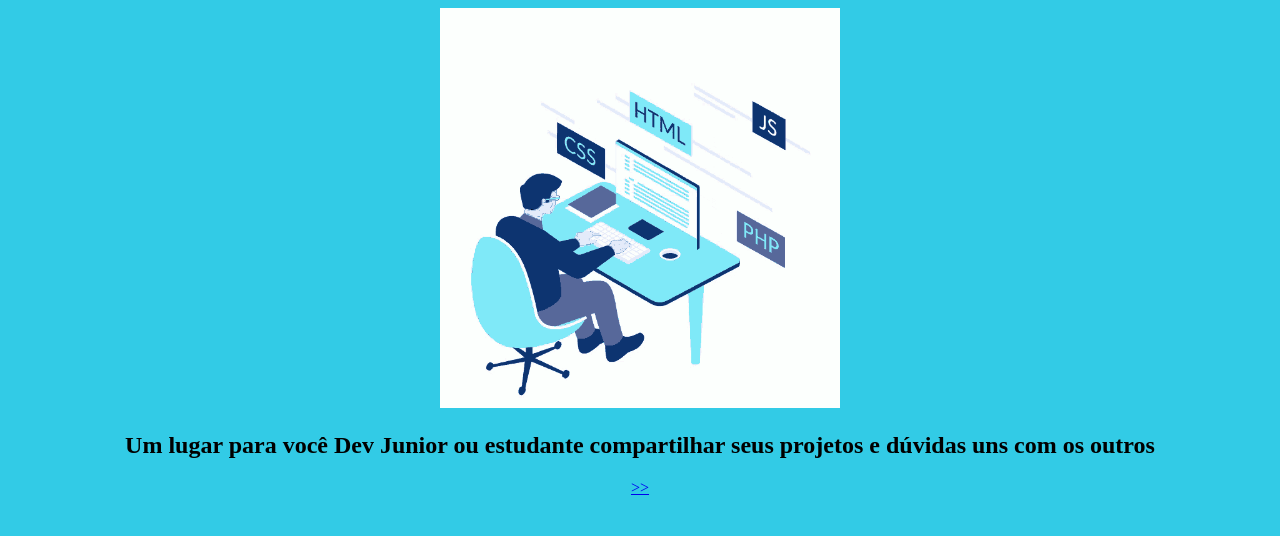
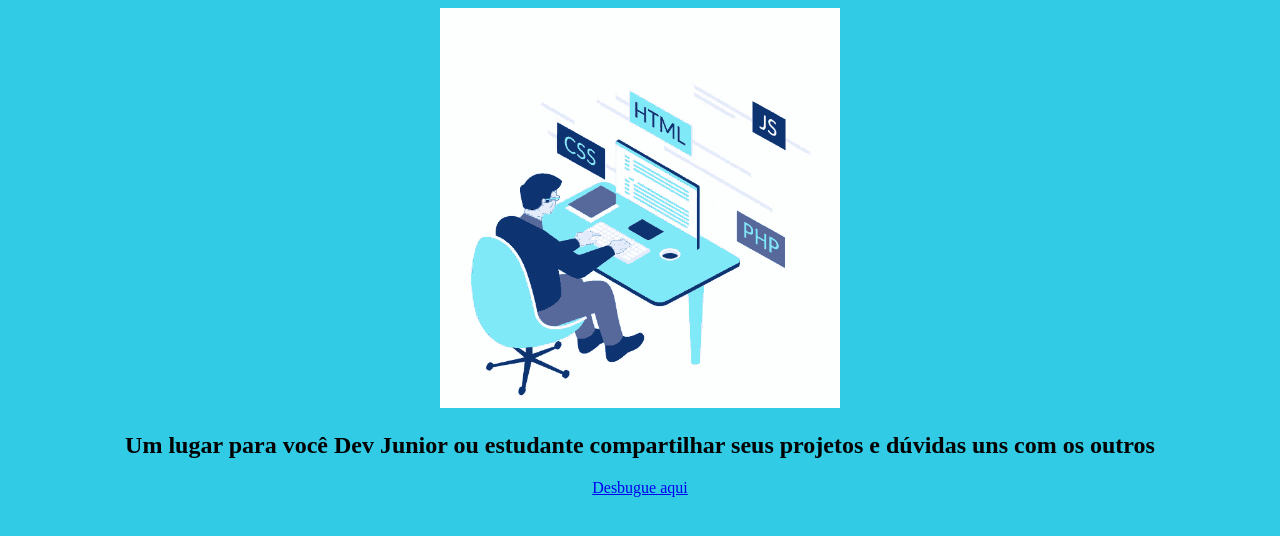
Before and after one commit to Pedro-Summer/Summer-souls, a plain HTML site: page SITE/index.html in a window 1280 px wide. Drawn offline with Linux system fonts and the light colour scheme.

Commit message:
index.html

```diff
--- a/SITE/index.html
+++ b/SITE/index.html
@@ -19,7 +19,7 @@
     </h2>
 
   <a href="https://chat.whatsapp.com/BscjNt3NcMrCT4wWSAoWRs">
-   >>
+   Desbugue aqui
 
   </a>
 
```
